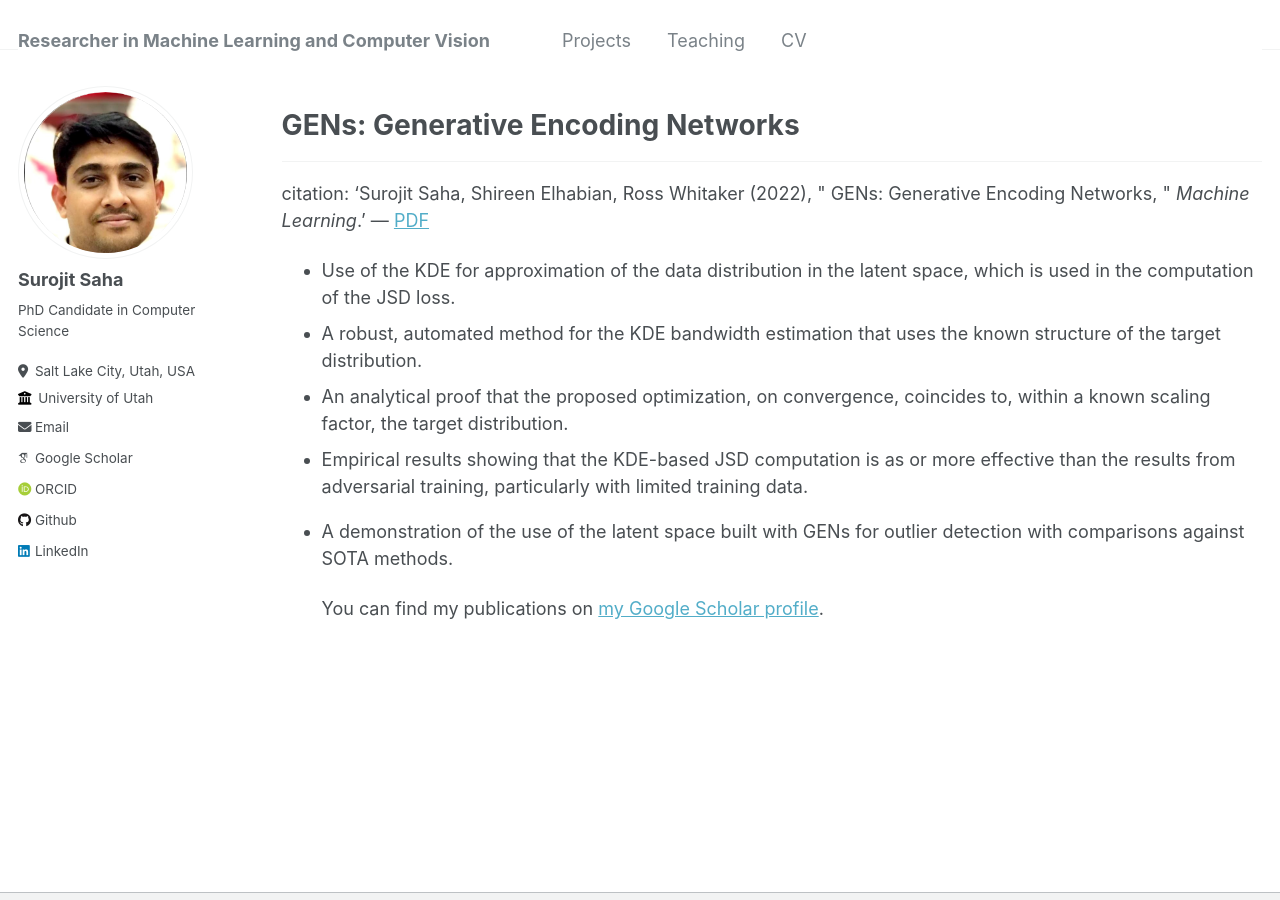
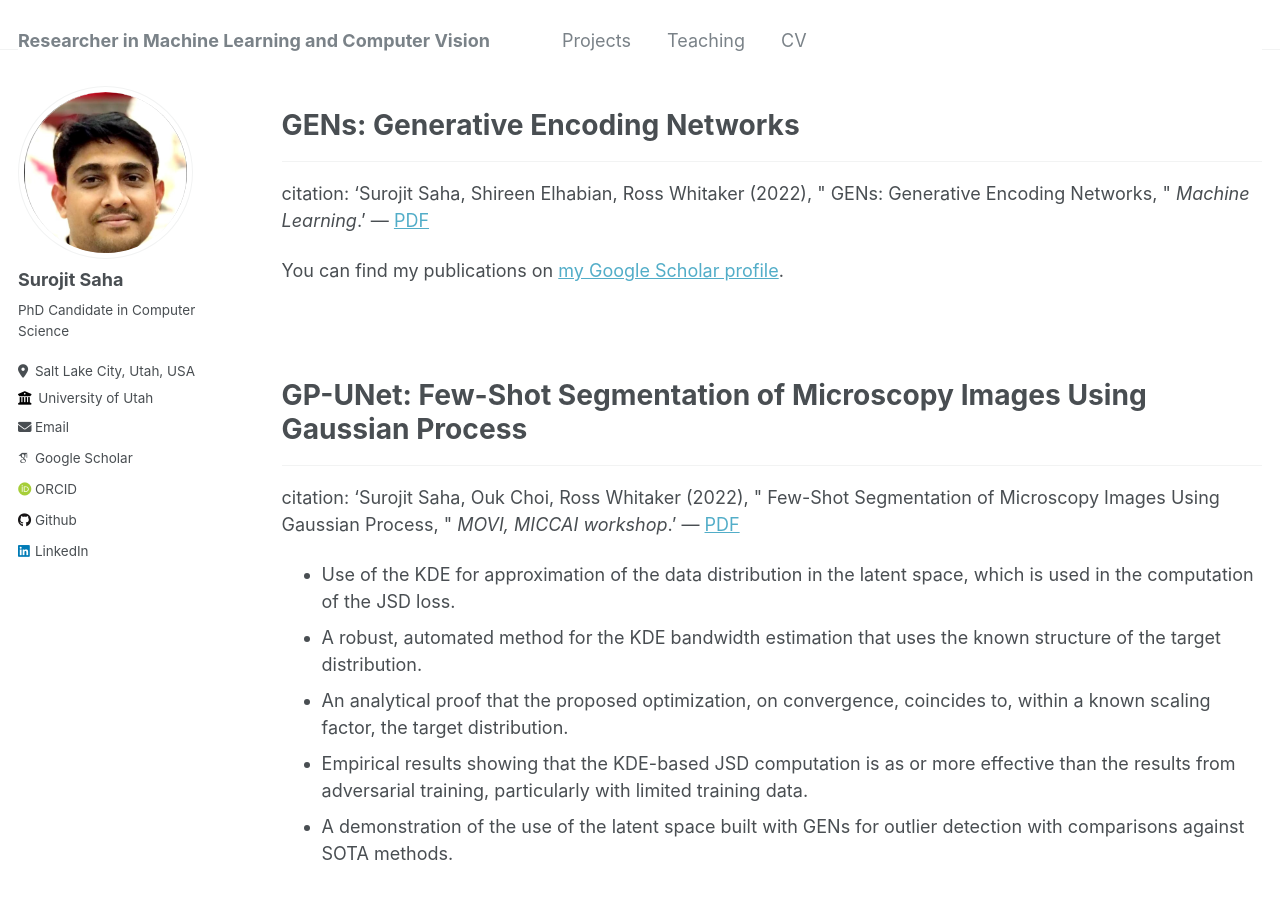
Before and after one commit to Surojit-Utah/Surojit-Utah.github.io, a Jekyll site: the page built from _pages/publications.md, in a window 1280 px wide and 900 px high, scrolled down 1535 px. Built offline with Jekyll 4.4.1, drawn with Linux system fonts in a browser that asks for light colours; some web fonts are replaced.

Commit message:
Update publications.md

```diff
--- a/_pages/publications.md
+++ b/_pages/publications.md
@@ -61,15 +61,24 @@ citation: 'Surojit Saha, Shireen Elhabian, Ross Whitaker (2022), &quot; GENs: Ge
 ---
 [PDF](http://surojit-utah.github.io/files/GEN.pdf "PDF")
 
+
+{% if site.author.googlescholar %}
+  <div class="wordwrap">You can find my publications on <a href="{{site.author.googlescholar}}">my Google Scholar profile</a>.</div>
+{% endif %}
+
+<br />
+<br />
+# GP-UNet: Few-Shot Segmentation of Microscopy Images Using Gaussian Process
+---
+citation: 'Surojit Saha, Ouk Choi, Ross Whitaker (2022), &quot; Few-Shot Segmentation of Microscopy Images Using Gaussian Process, &quot; <i>MOVI, MICCAI workshop</i>.'
+---
+[PDF](http://surojit-utah.github.io/files/GPUNet.pdf "PDF")
+
 * Use of the KDE for approximation of the data distribution in the latent space, which is used in the computation of the JSD loss.
 * A robust, automated method for the KDE bandwidth estimation that uses the known structure of the target distribution.
 * An analytical proof that the proposed optimization, on convergence, coincides to, within a known scaling factor, the target distribution.
 * Empirical results showing that the KDE-based JSD computation is as or more effective than the results from adversarial training, particularly with limited training data.
 * A demonstration of the use of the latent space built with GENs for outlier detection with comparisons against SOTA methods.
-
-{% if site.author.googlescholar %}
-  <div class="wordwrap">You can find my publications on <a href="{{site.author.googlescholar}}">my Google Scholar profile</a>.</div>
-{% endif %}
 
 <!---
 {% include base_path %}
```
